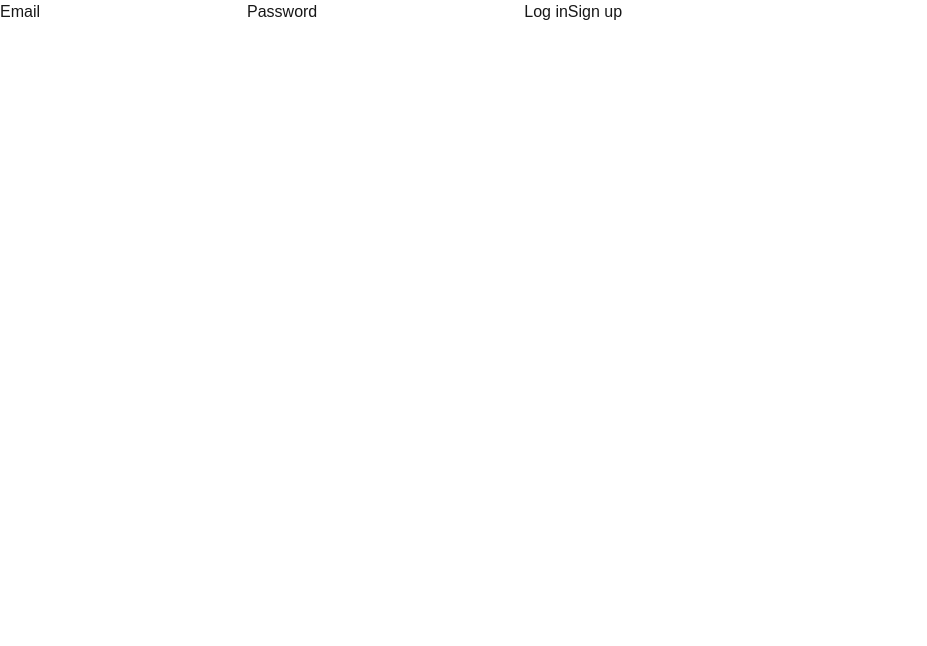
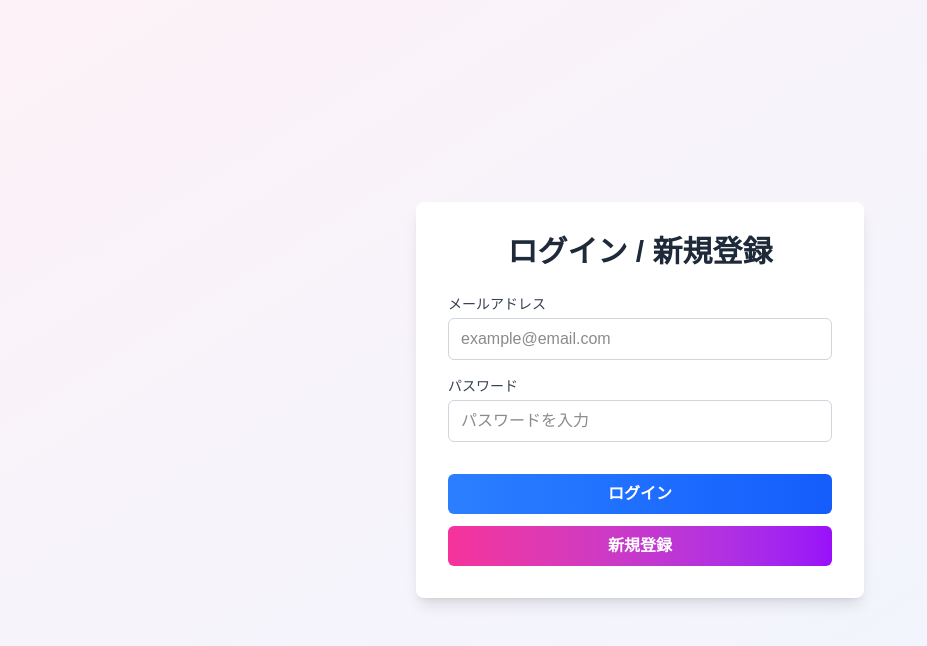
Before and after one commit to kj-nakamura/gender-reveal, a Next.js app: page /login in a window 1280 px wide. Shown: the top 646 px of the page, without its empty margins (0-927 px from the left). Built offline with nearby package versions, Linux system fonts and the light colour scheme.

Commit message:
デバッグ仕込む

```diff
--- a/app/login/actions.ts
+++ b/app/login/actions.ts
@@ -7,16 +7,21 @@
 export const signup = async (formData: FormData) => {
   const email = formData.get("email") as string;
   const password = formData.get("password") as string;
+
+  console.log("Signup attempt:", { email, password: "***" });
+
   const supabase = await createClient();
 
-  const { error } = await supabase.auth.signUp({
+  const { data, error } = await supabase.auth.signUp({
     email,
     password,
   });
 
+  console.log("Signup result:", { data, error });
+
   if (error) {
-    // エラー処理（例: エラーページにリダイレクト）
-    return redirect("/login?message=Could not authenticate user");
+    console.error('Signup error:', error);
+    return redirect(`/login?message=${encodeURIComponent(error.message)}`);
   }
 
   // 新規登録後はメール確認を促すページにリダイレクトするのが親切
--- a/app/login/page.tsx
+++ b/app/login/page.tsx
@@ -3,13 +3,58 @@
 
 export default function LoginPage() {
   return (
-    <form>
-      <label htmlFor="email">Email</label>
-      <input id="email" name="email" type="email" required />
-      <label htmlFor="password">Password</label>
-      <input id="password" name="password" type="password" required />
-      <button formAction={login}>Log in</button>
-      <button formAction={signup}>Sign up</button>
-    </form>
+    <div className="min-h-screen bg-gradient-to-br from-pink-50 to-blue-50 flex items-center justify-center p-8">
+      <div className="max-w-md w-full bg-white rounded-lg shadow-lg p-8">
+        <h1 className="text-3xl font-bold text-gray-800 mb-6 text-center">
+          ログイン / 新規登録
+        </h1>
+
+        <form className="space-y-4">
+          <div>
+            <label htmlFor="email" className="block text-sm font-medium text-gray-700 mb-1">
+              メールアドレス
+            </label>
+            <input
+              id="email"
+              name="email"
+              type="email"
+              required
+              className="w-full px-3 py-2 border border-gray-300 rounded-md focus:outline-none focus:ring-2 focus:ring-pink-500 focus:border-transparent"
+              placeholder="example@email.com"
+            />
+          </div>
+
+          <div>
+            <label htmlFor="password" className="block text-sm font-medium text-gray-700 mb-1">
+              パスワード
+            </label>
+            <input
+              id="password"
+              name="password"
+              type="password"
+              required
+              className="w-full px-3 py-2 border border-gray-300 rounded-md focus:outline-none focus:ring-2 focus:ring-pink-500 focus:border-transparent"
+              placeholder="パスワードを入力"
+            />
+          </div>
+
+          <div className="space-y-3 pt-4">
+            <button
+              formAction={login}
+              className="w-full bg-gradient-to-r from-blue-500 to-blue-600 text-white font-semibold py-2 px-4 rounded-md hover:from-blue-600 hover:to-blue-700 transition-all duration-300"
+            >
+              ログイン
+            </button>
+
+            <button
+              formAction={signup}
+              className="w-full bg-gradient-to-r from-pink-500 to-purple-600 text-white font-semibold py-2 px-4 rounded-md hover:from-pink-600 hover:to-purple-700 transition-all duration-300"
+            >
+              新規登録
+            </button>
+          </div>
+        </form>
+      </div>
+    </div>
   );
 }
```
Also changed, not shown: .claude/settings.local.json (added).
